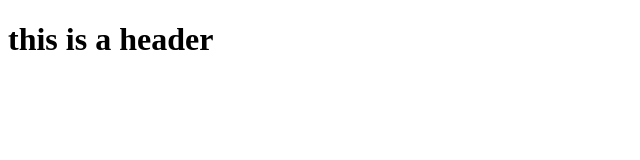
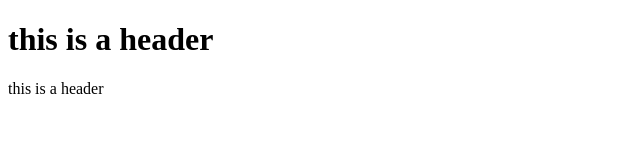
Before and after one commit to Kpavanchowdary/myproject, a plain HTML site: page index.html in a window 1280 px wide. Shown: the whole page, without its empty margins (0-640 px from the left). Drawn offline with Linux system fonts and the light colour scheme.

Commit message:
changes done on html with paragraphs

```diff
--- a/index.html
+++ b/index.html
@@ -8,5 +8,6 @@
 </head>
 <body>
     <h1>this is a header</h1>
+    <p1>this is a header</p1>
 </body>
 </html>
```
